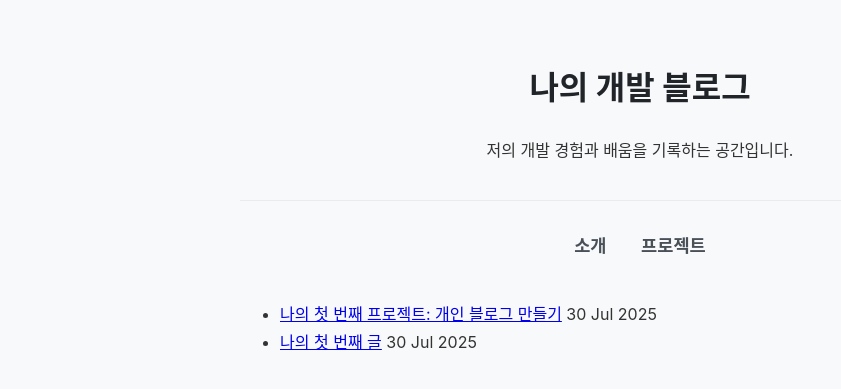
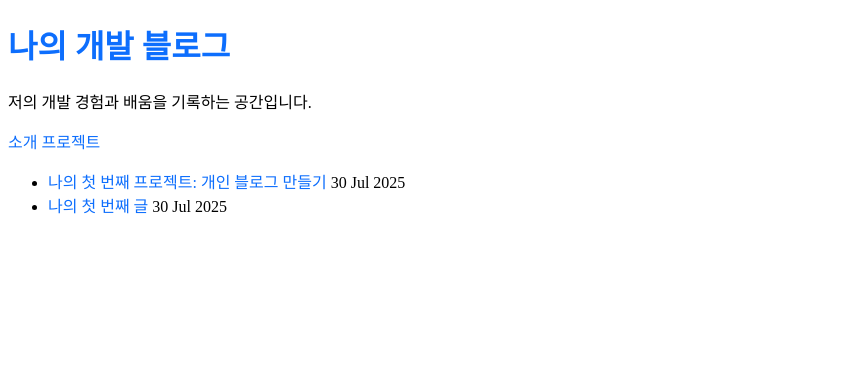
Before and after one commit to jjoon1234/jjoon1234.github.io, a Jekyll site: the page built from index.html, in a window 1280 px wide. Shown: the top 389 px of the page, without its empty margins (0-841 px from the left). Built offline with Jekyll 4.4.1, drawn with Linux system fonts in a browser that asks for light colours.

Commit message:
Update style.css

```diff
--- a/assets/css/style.css
+++ b/assets/css/style.css
@@ -1,68 +1,76 @@
-/* 전체적인 페이지 스타일 */
-body {
-    font-family: -apple-system, BlinkMacSystemFont, "Segoe UI", "Malgun Gothic", "Apple SD Gothic Neo", "Noto Sans KR", "Noto Sans CJK KR", "나눔고딕", Dotum, Arial, sans-serif;
-    line-height: 1.7;
-    margin: 0 auto;
-    padding: 40px 20px;
-    max-width: 800px; /* 너무 넓어지지 않게 고정 */
-    color: #333;
-    background-color: #f8f9fa;
+/*
+========================================
+페이지 콘텐츠 스타일
+========================================
+*/
+
+/* h2 제목 (소개, 프로젝트, 게시글의 각 소제목) */
+h2 {
+    border-bottom: 2px solid #dee2e6;
+    padding-bottom: 10px;
+    margin-top: 50px;
+    margin-bottom: 20px;
 }
 
-/* 헤더 (블로그 제목, 설명) */
-header {
-    border-bottom: 1px solid #e9ecef;
-    padding-bottom: 20px;
-    margin-bottom: 30px;
-    text-align: center;
+/* 링크 스타일 */
+a {
+    color: #0d6efd;
+    text-decoration: none;
 }
-header h1 a {
-    text-decoration: none;
-    color: #212529;
+a:hover {
+    text-decoration: underline;
 }
 
-/* 내비게이션 메뉴 (소개, 프로젝트) */
-nav {
-    text-align: center;
-    margin-bottom: 40px;
-}
-nav a {
-    margin: 0 15px;
-    color: #495057;
-    text-decoration: none;
-    font-weight: bold;
-    font-size: 1.1em;
-}
-nav a:hover {
-    color: #0d6efd; /* 마우스 올렸을 때 색상 */
+/*
+========================================
+프로젝트 목록 페이지 전용 스타일
+========================================
+*/
+.project-list {
+    list-style: none; /* 목록 앞의 점 제거 */
+    padding: 0;
 }
 
-/* 접기/펼치기 기능 스타일 */
-details {
-    border: 1px solid #dee2e6;
+.project-list li {
+    background-color: #fff;
+    border: 1px solid #e9ecef;
     border-radius: 8px;
-    margin: 2em 0;
-    padding: 1.5em;
-    background-color: #fff;
-}
-summary {
-    font-weight: bold;
-    cursor: pointer;
-    outline: none;
-}
-summary:hover {
-    color: #0d6efd;
+    padding: 20px 25px;
+    margin-bottom: 15px;
+    transition: transform 0.2s ease-in-out;
 }
 
-/* 마크다운 코드 블록 스타일 */
-pre {
-    background-color: #282c34; /* 어두운 배경 */
-    color: #abb2bf;           /* 밝은 글자색 */
-    padding: 1.2em;
-    border-radius: 5px;
-    overflow-x: auto; /* 코드가 길면 스크롤바 생성 */
+.project-list li:hover {
+    transform: translateY(-5px); /* 마우스를 올리면 살짝 위로 이동 */
+    box-shadow: 0 4px 12px rgba(0,0,0,0.08);
 }
-code {
-    font-family: "SFMono-Regular", Consolas, "Liberation Mono", Menlo, monospace;
-    font-size: 0.95em;
+
+.project-list a {
+    font-size: 1.3em;
+    font-weight: bold;
+    color: #343a40;
 }
+
+.project-list span {
+    display: block; /* 날짜를 제목 아래로 내림 */
+    color: #6c757d;
+    font-size: 0.9em;
+    margin-top: 5px;
+}
+
+
+/*
+========================================
+게시글, 소개 페이지 (본문) 스타일
+========================================
+*/
+article {
+    background-color: #fff;
+    border: 1px solid #e9ecef;
+    border-radius: 8px;
+    padding: 30px 40px;
+}
+
+article h2 {
+    margin-top: 0; /* 본문 첫 제목의 위쪽 여백 제거 */
+}
```
